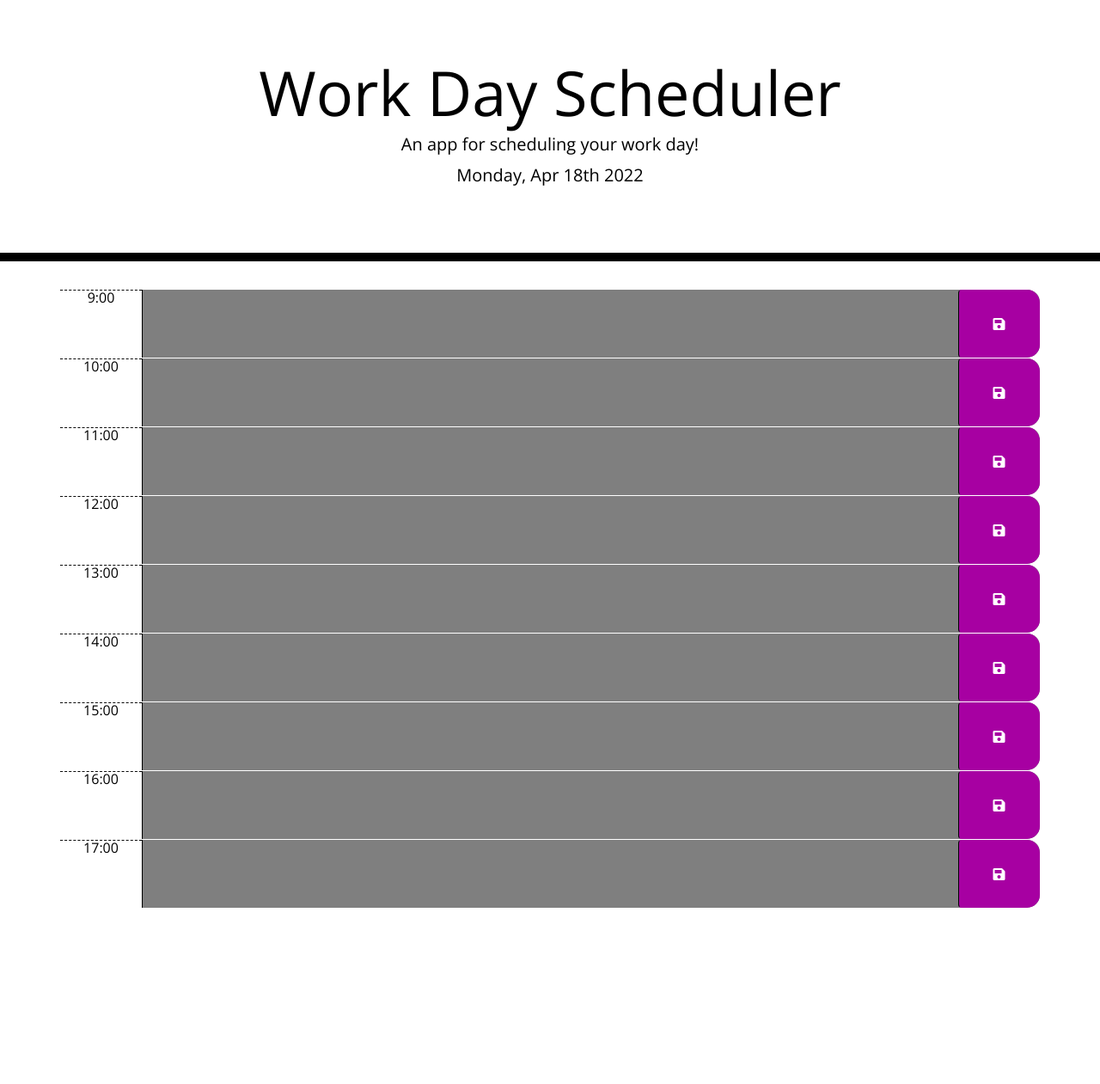
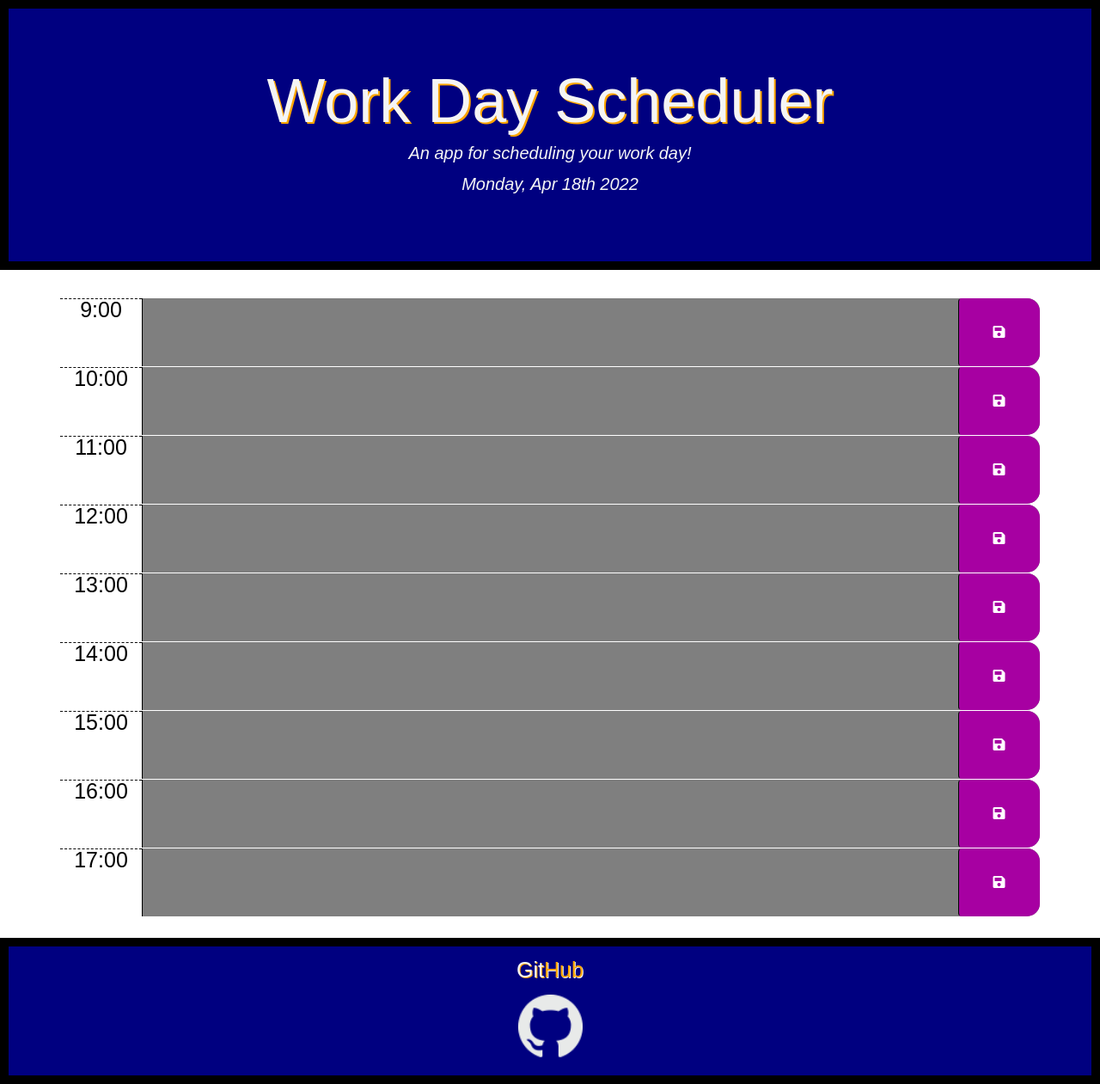
Before and after one commit to 1bretly/Day-Planner, a plain HTML site: page index.html in a window 1280 px wide. Shown: the whole page at 86% size. Before the commit the page ends 1056 px from the top, so only its background shows below. Drawn offline with nearby package versions, Linux system fonts and the light colour scheme.

Commit message:
added footer, added more style to page, fix bugs

```diff
--- a/assets/css/style.css
+++ b/assets/css/style.css
@@ -1,6 +1,6 @@
 body {
-  font-family: 'Open Sans', sans-serif;
-  font-size: 16px;
+  font-family: Arial, Helvetica, sans-serif;
+  font-size: 25px;
   line-height: 1;
 }
 
@@ -15,10 +15,16 @@ textarea {
 
 .jumbotron {
   text-align: center;
-  background-color: transparent;
-  color: black;
+  background-color: navy;
+  text-shadow: 2px 2px orange;
+  color: whitesmoke;
   border-radius: 0;
-  border-bottom: 10px solid black;
+  border: 10px solid black;
+}
+
+.lead {
+  font-style: italic;
+  text-shadow: none;
 }
 
 .task {
@@ -69,3 +75,32 @@ textarea {
   font-size: 20px;
   transition: all 0.3s ease-in-out;
 }
+
+footer {
+  background-color: navy;
+  text-shadow: 1px 1px orange;
+  color: whitesmoke;
+  text-align: center;
+  margin-top: 25px;
+  border: 10px solid black;
+  border-radius: none;
+}
+
+.git-hub {
+  display: flex;
+  justify-content: center;
+  margin-top: 15px;
+}
+
+.githubicon {
+  height: 3em;
+  content: url(../images/GitHub.png);
+  object-fit: contain;
+  filter: invert(1);
+  margin-bottom: 15px;
+}
+
+span {
+  color: orange;
+  text-shadow: 1px 1px whitesmoke;
+}
--- a/assets/javascript/script.js
+++ b/assets/javascript/script.js
@@ -13,14 +13,14 @@ $(document).ready(function () {
     })
 
     function whatTime() {
-        //get current number of hours.
+
         let currentTime = moment().hour();
 
         // loop over hour blocks
         $(".hour-block").each(function () {
             let blockTime = parseInt($(this).attr("id").split("hour")[1]);
 
-            // To check the time and add the classes for background indicators
+            // Add color to hour blocks
             if (blockTime < currentTime) {
                 $(this).removeClass("future");
                 $(this).removeClass("present");
--- a/index.html
+++ b/index.html
@@ -8,7 +8,6 @@
   <link rel="stylesheet" href="https://stackpath.bootstrapcdn.com/bootstrap/4.3.1/css/bootstrap.min.css" />
   <link rel="stylesheet" href="https://use.fontawesome.com/releases/v5.8.1/css/all.css"
     integrity="sha384-50oBUHEmvpQ+1lW4y57PTFmhCaXp0ML5d60M1M7uH2+nqUivzIebhndOJK28anvf" crossorigin="anonymous" />
-  <link href="https://fonts.googleapis.com/css?family=Open+Sans&display=swap" rel="stylesheet" />
   <link rel="stylesheet" href="./assets/css/style.css" />
   <title>Work Day Scheduler</title>
 </head>
@@ -80,6 +79,11 @@
 
   </div>
 
+  <footer>
+    <p class="git-hub">Git<span>Hub</span></p>
+        <a href="https://github.com/1bretly/Homework-Work-Day-Scheduler" target="_blank"><span class="githubicon"></span></a>
+  </footer>
+
   <script src="https://code.jquery.com/jquery-3.4.1.min.js"></script>
   <script src="https://cdnjs.cloudflare.com/ajax/libs/moment.js/2.24.0/moment.min.js"></script>
   <script src="./assets/javascript/script.js"></script>
```
Also changed, not shown: assets/images/GitHub.png (added).
